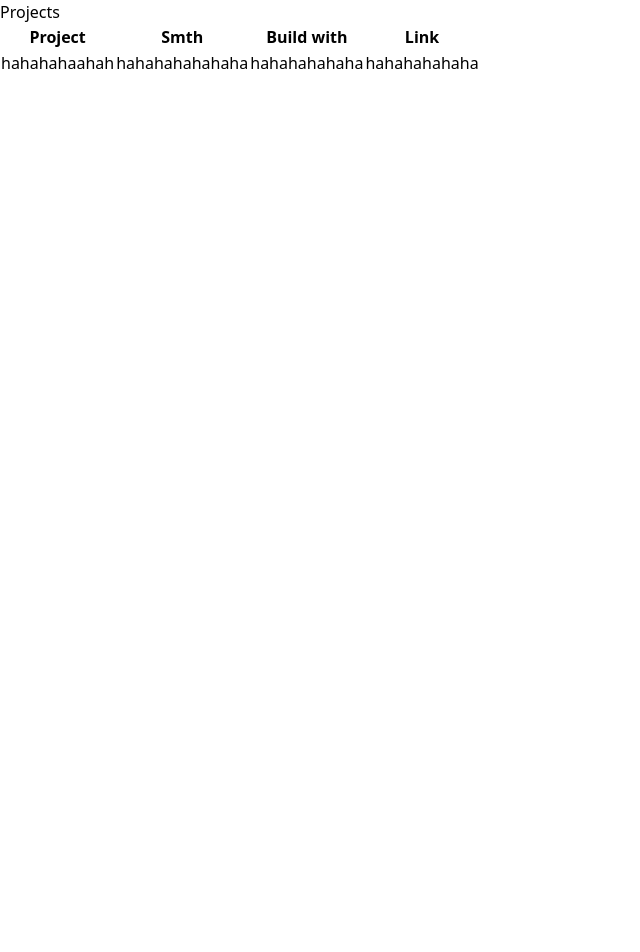
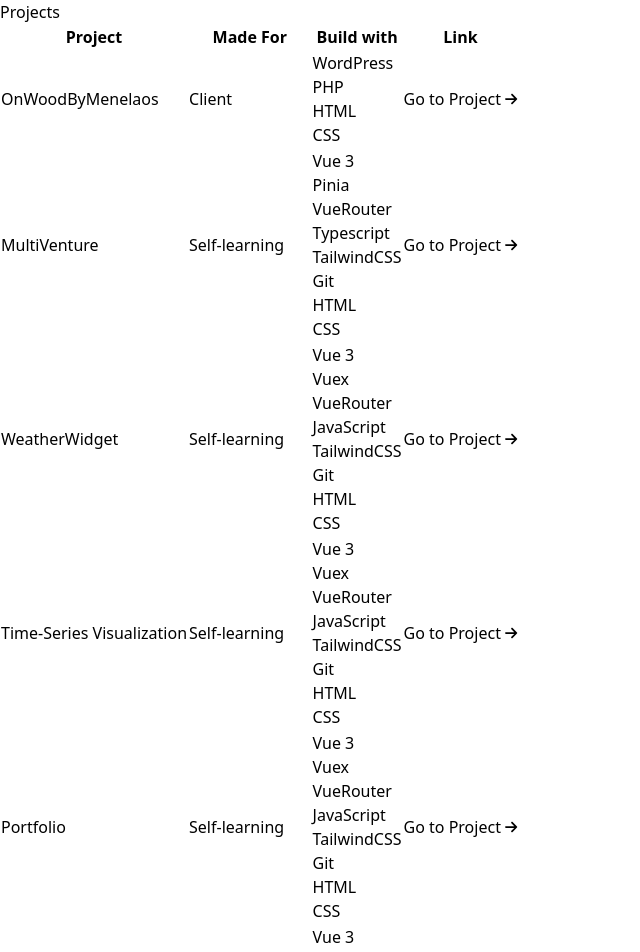
Before and after one commit to vvasileios/Portfolio, a Vue app: page /table in a window 1280 px wide. Shown: the top 952 px of the page, without its empty margins (0-640 px from the left). Before the commit the page ends 800 px from the top, so only its background shows below. Built offline with nearby package versions, Linux system fonts and the light colour scheme.

Commit message:
add content and structure in shared table

```diff
--- a/src/components/shared/LinkCard.vue
+++ b/src/components/shared/LinkCard.vue
@@ -1,5 +1,5 @@
 <script setup>
-import Pill from "./Pill.vue";
+import PillComponent from "./PillComponent.vue";
 
 defineProps({
   icon: {
@@ -73,9 +73,9 @@
       <p class="mt-2 text-sm leading-normal">{{ description }}</p>
       <ul v-if="list" class="mt-2 flex flex-wrap">
         <li v-for="item in list" :key="item" class="mr-1.5 mt-2">
-          <Pill :colors="'bg-teal-400/10 text-teal-300'">
+          <pill-component :colors="'bg-teal-400/10 text-teal-300'">
             {{ item }}
-          </Pill>
+          </pill-component>
         </li>
       </ul>
     </div>
--- a/src/components/shared/SharedTable.vue
+++ b/src/components/shared/SharedTable.vue
@@ -1,53 +1,72 @@
-<script setup></script>
+<script setup>
+import PillComponent from "./PillComponent.vue";
+import SharedButton from "./SharedButton.vue";
+
+defineProps({
+  tableHeaders: {
+    type: Array,
+    default: () => [],
+  },
+  tableBody: {
+    type: Array,
+    default: () => [],
+  },
+});
+
+const handleProject = (link) => {
+  window.open(link, "_blank");
+};
+</script>
 
 <template>
-  <div
-    class="mx-auto min-h-screen max-w-screen-xl px-6 py-12 font-sans md:px-12 md:py-20 lg:px-24 lg:py-0"
-  >
-    <div class="lg:py-24">
-      <h1 class="text-4xl font-bold tracking-tight text-slate-200 sm:text-5xl">
-        Projects
-      </h1>
   <table class="mt-12 w-full border-collapse text-left">
     <thead
       class="sticky top-0 z-10 border-b border-slate-300/10 bg-slate-900/75 px-6 py-5 backdrop-blur"
     >
       <tr>
         <th
-              class="hidden py-4 pr-8 text-sm font-semibold text-slate-200 sm:table-cell"
+          v-for="(header, index) in tableHeaders"
+          :key="index"
+          class="py-4 pr-8 text-sm font-semibold text-slate-200 lg:table-cell"
         >
-              Project
+          {{ header }}
         </th>
-            <th
-              class="hidden py-4 pr-8 text-sm font-semibold text-slate-200 lg:table-cell"
-            >
-              Smth
-            </th>
-            <th
-              class="hidden py-4 pr-8 text-sm font-semibold text-slate-200 lg:table-cell"
-            >
-              Build with
-            </th>
-            <th class="py-4 pr-8 text-sm font-semibold text-slate-200">Link</th>
       </tr>
     </thead>
     <tbody>
-          <tr class="border-b border-slate-300/10 last:border-none">
+      <tr
+        v-for="project in tableBody"
+        :key="project.key"
+        class="border-b border-slate-300/10 last:border-none"
+      >
         <td
-              class="hidden py-4 pr-4 align-top font-semibold leading-snug text-slate-200 sm:table-cell"
+          class="py-4 pr-4 align-top font-semibold leading-snug text-slate-200"
         >
-              hahahahaahah
+          {{ project.title }}
         </td>
-            <td class="hidden py-4 pr-4 align-top text-sm lg:table-cell">
-              hahahahahahaha
+        <td class="py-4 pr-4 align-top text-sm lg:table-cell">
+          {{ project.made }}
         </td>
-            <td class="hidden py-4 pr-4 align-top text-sm lg:table-cell">
-              hahahahahaha
+        <td class="py-4 pr-4 align-top text-sm lg:table-cell">
+          <ul class="flex flex-wrap">
+            <li
+              v-for="(item, itemIndex) in project.items"
+              :key="itemIndex"
+              class="my-1 mr-1.5"
+            >
+              <pill-component :colors="'bg-teal-400/10 text-teal-300'">
+                {{ item }}
+              </pill-component>
+            </li>
+          </ul>
         </td>
-            <td class="py-4 pr-4 align-top text-sm">hahahahahaha</td>
+        <td class="py-4 pr-4 align-top text-sm lg:table-cell">
+          <SharedButton
+            :text="'Go to Project'"
+            @click="handleProject(project.link)"
+          />
+        </td>
       </tr>
     </tbody>
   </table>
-    </div>
-  </div>
 </template>
--- a/src/content/texts.js
+++ b/src/content/texts.js
@@ -16,7 +16,7 @@
       company: "StellarBlue",
       link: "https://stellarblue.eu/",
       description: "",
-      techStack: ["JavaScript", "Vue", "Bootstrap", "C#", "Git", "HTML/CSS"],
+      techStack: ["JavaScript", "Vue", "Bootstrap", "C#", "Git", "HTML", "CSS"],
     },
     {
       key: "2",
@@ -26,7 +26,7 @@
       link: "https://contractuo.com/",
       description:
         "Developed, maintained, and shipped in production, front-end code for the document management system using the Vue.js ecosystem. Applied OOP principles and the JavaScript Selection API to engineer an advanced application editor. Collaborated in an Agile environment, adapting efficiently to evolving project requirements, contributing to the timely delivery of high-quality solutions.",
-      techStack: ["JavaScript", "Vue", "TailwindCSS", "Git", "HTML/CSS"],
+      techStack: ["JavaScript", "Vue", "TailwindCSS", "Git", "HTML", "CSS"],
     },
   ],
 };
@@ -99,3 +99,134 @@
     },
   ],
 };
+
+export const tableContent = {
+  tableProjects: [
+    {
+      key: "1",
+      title: "OnWoodByMenelaos",
+      made: "Client",
+      items: ["WordPress", "PHP", "HTML", "CSS"],
+      link: "",
+    },
+    {
+      key: "2",
+      title: "MultiVenture",
+      made: "Self-learning",
+      items: [
+        "Vue 3",
+        "Pinia",
+        "VueRouter",
+        "Typescript",
+        "TailwindCSS",
+        "Git",
+        "HTML",
+        "CSS",
+      ],
+      link: "https://github.com/vvasileios/MultiVenture",
+    },
+    {
+      key: "3",
+      title: "WeatherWidget",
+      made: "Self-learning",
+      items: [
+        "Vue 3",
+        "Vuex",
+        "VueRouter",
+        "JavaScript",
+        "TailwindCSS",
+        "Git",
+        "HTML",
+        "CSS",
+      ],
+      link: "https://github.com/vvasileios/WeatherWidget",
+    },
+    {
+      key: "4",
+      title: "Time-Series Visualization",
+      made: "Self-learning",
+      items: [
+        "Vue 3",
+        "Vuex",
+        "VueRouter",
+        "JavaScript",
+        "TailwindCSS",
+        "Git",
+        "HTML",
+        "CSS",
+      ],
+      link: "https://github.com/vvasileios/timeseries-visualization",
+    },
+    {
+      key: "5",
+      title: "Portfolio",
+      made: "Self-learning",
+      items: [
+        "Vue 3",
+        "Vuex",
+        "VueRouter",
+        "JavaScript",
+        "TailwindCSS",
+        "Git",
+        "HTML",
+        "CSS",
+      ],
+      link: "https://github.com/vvasileios/Portfolio",
+    },
+    {
+      key: "6",
+      title: "Spaceflight News Blog",
+      made: "Self-learning",
+      items: [
+        "Vue 3",
+        "Vuex",
+        "VueRouter",
+        "JavaScript",
+        "TailwindCSS",
+        "Git",
+        "HTML",
+        "CSS",
+      ],
+      link: "https://github.com/vvasileios/spaceflight-news",
+    },
+    {
+      key: "7",
+      title: "Ever-Clean",
+      made: "Academic/Client",
+      items: [
+        "JavaScript",
+        "HTML",
+        "CSS",
+        "Bootstrap",
+        "PHP",
+        "SQL",
+        "MySQL",
+        "Git",
+      ],
+      link: "https://lab.mst.ihu.gr/mais/vavasil1/webprog4/",
+    },
+    {
+      key: "8",
+      title: "FaceRecognition App",
+      made: "Self-learning",
+      items: [
+        "React",
+        "Bootstrap",
+        "JavaScript",
+        "HTML",
+        "CSS",
+        "Node.js",
+        "Express.js",
+        "PostgreSQL",
+      ],
+      link: "",
+    },
+    {
+      key: "9",
+      title: "MicroProjectsHub",
+      made: "Self-learning",
+      items: ["JavaScript", "HTML", "CSS", "Git"],
+      link: "https://github.com/vvasileios/MicroProjectsHub",
+    },
+  ],
+};
--- a/src/pages/ProjectTable.vue
+++ b/src/pages/ProjectTable.vue
@@ -1,7 +1,23 @@
 <script setup>
+import { ref } from "vue";
 import SharedTable from "@/components/shared/SharedTable.vue";
+import { tableContent } from "@/content/texts";
+
+const tableHeaders = ref(["Project", "Made For", "Build with", "Link"]);
 </script>
 
 <template>
-  <SharedTable />
+  <div
+    class="mx-auto min-h-screen max-w-screen-xl px-6 py-12 font-sans md:px-12 md:py-20 lg:px-24 lg:py-0 select-none"
+  >
+    <div class="lg:py-24">
+      <h1 class="text-4xl font-bold tracking-tight text-slate-200 sm:text-5xl">
+        Projects
+      </h1>
+      <SharedTable
+        :table-headers="tableHeaders"
+        :table-body="tableContent.tableProjects"
+      />
+    </div>
+  </div>
 </template>
```
Also changed, not shown: src/components/shared/PillComponent.vue (renamed from src/components/shared/Pill.vue). Lines whose indentation alone changed are shown as unchanged.
